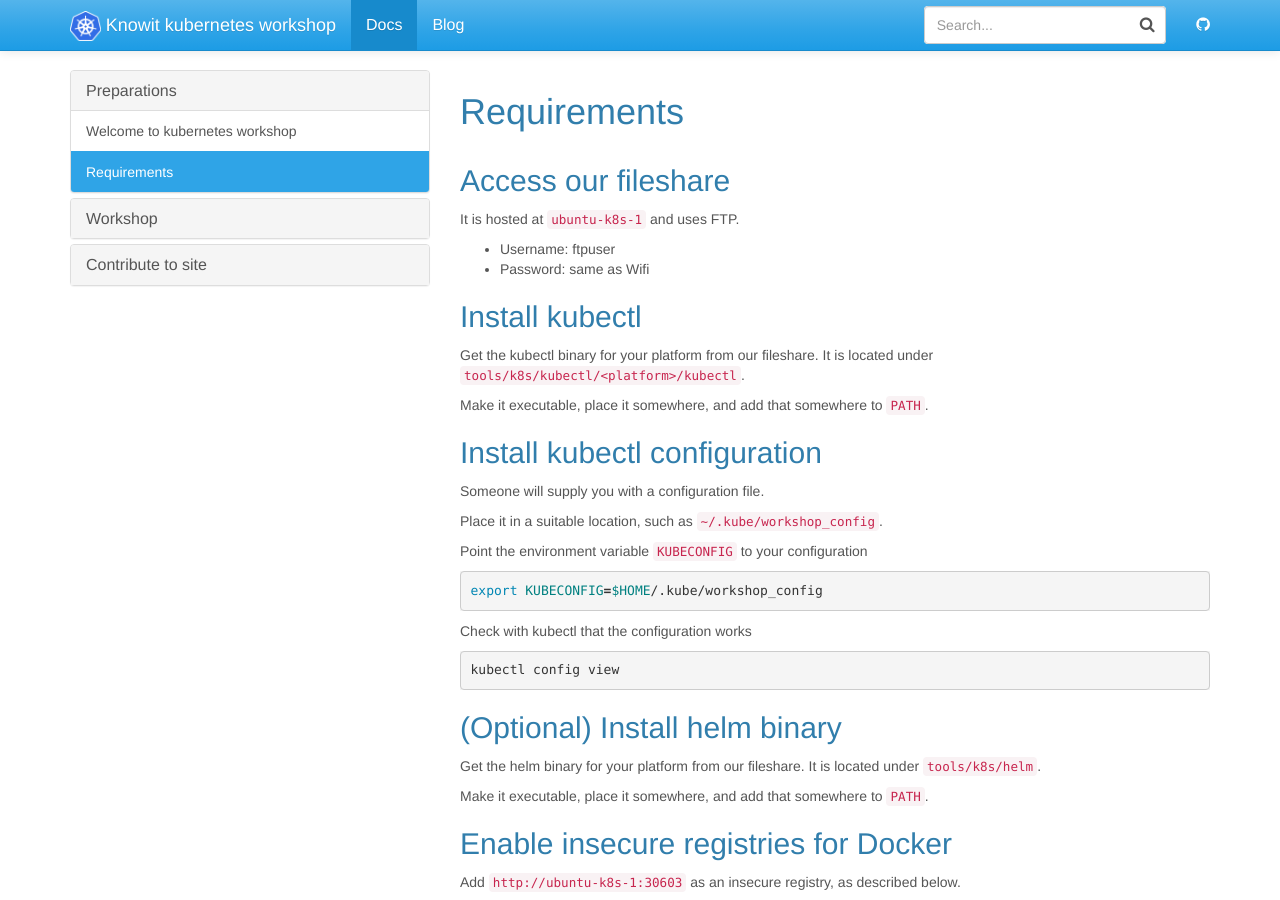
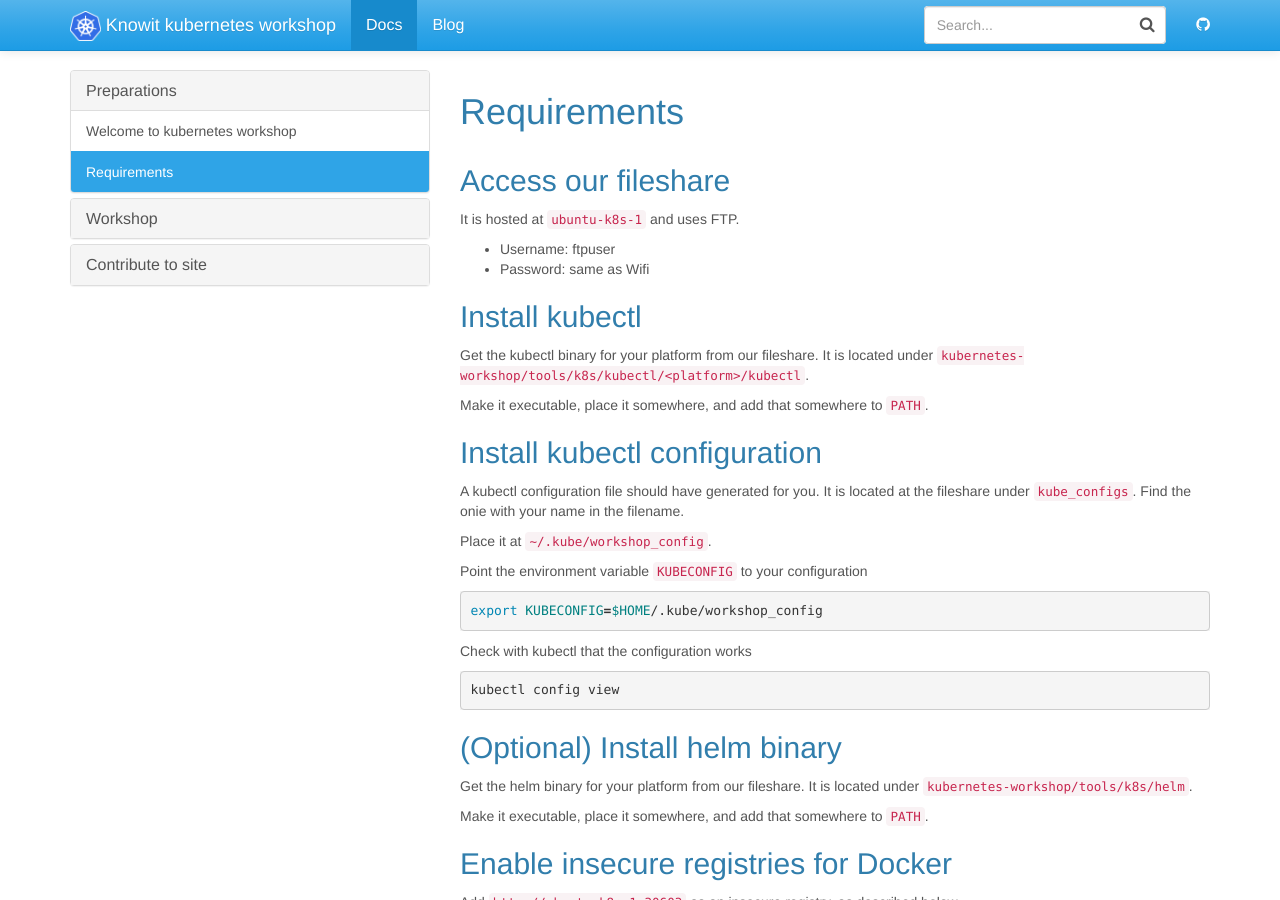
Before and after one commit to knowit/kubernetes-workshop, a Jekyll site: the page built from docs/_docs/preparations/requirements.md, in a window 1280 px wide and 900 px high. Built offline with Jekyll 4.4.1, drawn with Linux system fonts in a browser that asks for light colours.

Commit message:
Fixing during workshop

```diff
--- a/docs/_docs/preparations/requirements.md
+++ b/docs/_docs/preparations/requirements.md
@@ -12,15 +12,15 @@ It is hosted at `ubuntu-k8s-1` and uses FTP.
 
 ## Install kubectl
 
-Get the kubectl binary for your platform from our fileshare. It is located under `tools/k8s/kubectl/<platform>/kubectl`.
+Get the kubectl binary for your platform from our fileshare. It is located under `kubernetes-workshop/tools/k8s/kubectl/<platform>/kubectl`.
 
 Make it executable, place it somewhere, and add that somewhere to `PATH`.
 
 ## Install kubectl configuration
 
-Someone will supply you with a configuration file.
+A kubectl configuration file should have generated for you. It is located at the fileshare under `kube_configs`. Find the onie with your name in the filename.
 
-Place it in a suitable location, such as `~/.kube/workshop_config`.
+Place it at `~/.kube/workshop_config`.
 
 Point the environment variable `KUBECONFIG` to your configuration
 
@@ -36,7 +36,7 @@ kubectl config view
 
 ## (Optional) Install helm binary
 
-Get the helm binary for your platform from our fileshare. It is located under `tools/k8s/helm`.
+Get the helm binary for your platform from our fileshare. It is located under `kubernetes-workshop/tools/k8s/helm`.
 
 Make it executable, place it somewhere, and add that somewhere to `PATH`.
 
```
